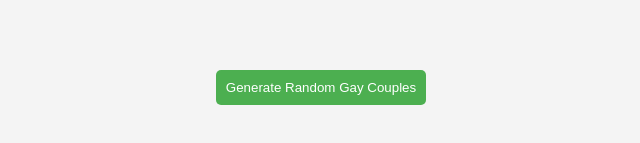
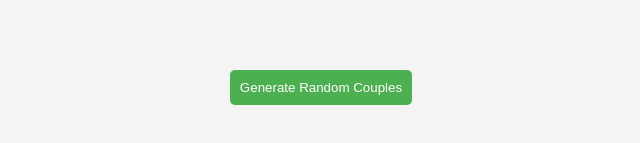
Before and after one commit to dhritimn/surprise, a plain HTML site: page newcouples.html in a window 1280 px wide. Shown: the part 303-446 px from the top of the page, without its empty margins (319-959 px from the left). Drawn offline with Linux system fonts and the light colour scheme.

Commit message:
Update newcouples.html

```diff
--- a/newcouples.html
+++ b/newcouples.html
@@ -3,7 +3,7 @@
 <title>Couples</title>
 </head>
 <body>
-<button onclick="nameGen()">Generate Random Gay Couples</button>
+<button onclick="nameGen()">Generate Random Couples</button>
 <span id="span"></span>
 <style>
 body {
```
